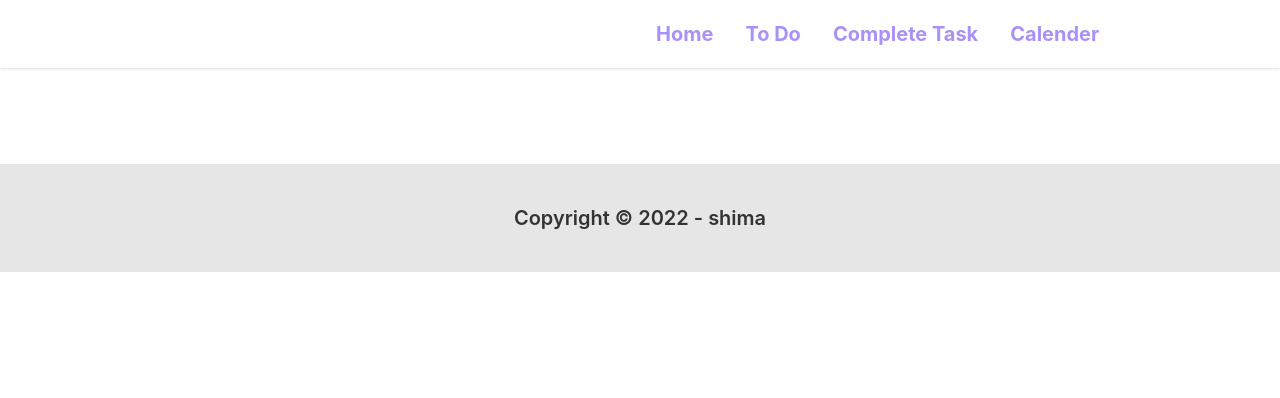
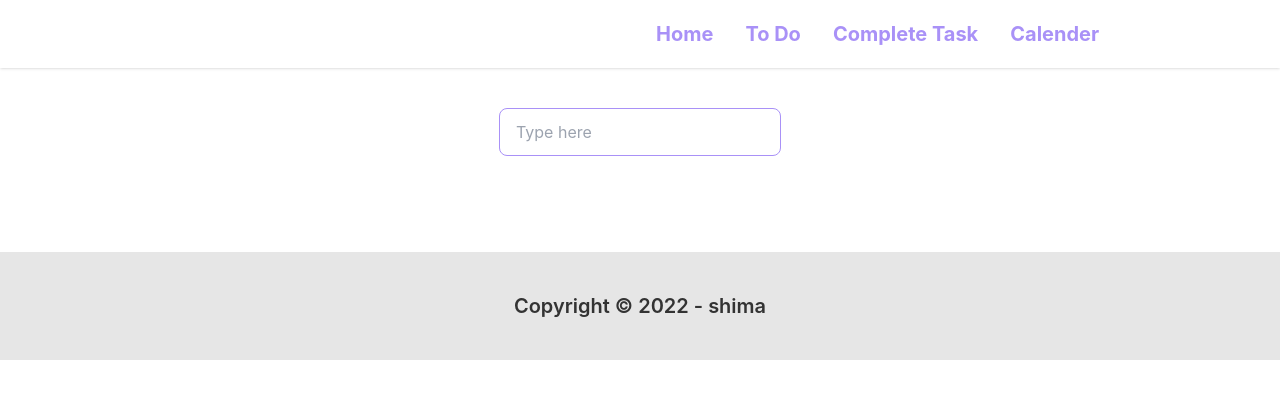
Before and after one commit to epshita-shima/to-do-application, a React (Create React App) app: page /todo in a window 1280 px wide. Shown: the top 398 px of the page. Built offline with nearby package versions, Linux system fonts and the light colour scheme.

Commit message:
add input to take task

```diff
--- a/src/App.js
+++ b/src/App.js
@@ -10,6 +10,7 @@ import Todo from './components/Todo/Todo';
 
 
 function App() {
+
   return (
     <div>
       <Navbar></Navbar>
--- a/src/components/Calender/Calender.js
+++ b/src/components/Calender/Calender.js
@@ -3,8 +3,8 @@ import React, { useState } from 'react';
 import { DayPicker } from 'react-day-picker';
 import 'react-day-picker/dist/style.css';
 const Calender = () => {
-    const { date, setDate } = useState(new Date());
-
+    const [date, setDate] = useState(new Date());
+    console.log(date)
     return (
         <div class="card w-96 mx-auto bg-base-100 shadow-xl mt-10">
             <div class="card-body">
@@ -15,6 +15,7 @@ const Calender = () => {
                 ></DayPicker>
 
             </div>
+            <p>You have selected: {date && format(date, 'PP')}</p>
         </div>
     );
 };
--- /dev/null
+++ b/src/components/Todo/AddTask.js
@@ -0,0 +1,22 @@
+import React from 'react';
+
+const AddTask = () => {
+    const handleAddTask = event => {
+        event.preventDefault();
+        const task = event.target.name.value;
+        console.log(task)
+        alert('complete add task');
+        event.target.reset();
+    }
+    return (
+        <div className='container mt-10'>
+            <div className='flex justify-center'>
+                <form onSubmit={handleAddTask}>
+                    <input type="text" placeholder="Type here" class="input input-bordered input-primary w-full" />
+                </form>
+            </div>
+        </div>
+    );
+};
+
+export default AddTask;
--- a/src/components/Todo/Todo.js
+++ b/src/components/Todo/Todo.js
@@ -1,9 +1,10 @@
 import React from 'react';
+import AddTask from './AddTask';
 
 const Todo = () => {
     return (
-        <div>
-
+        <div className='container'>
+            <AddTask></AddTask>
         </div>
     );
 };
```
